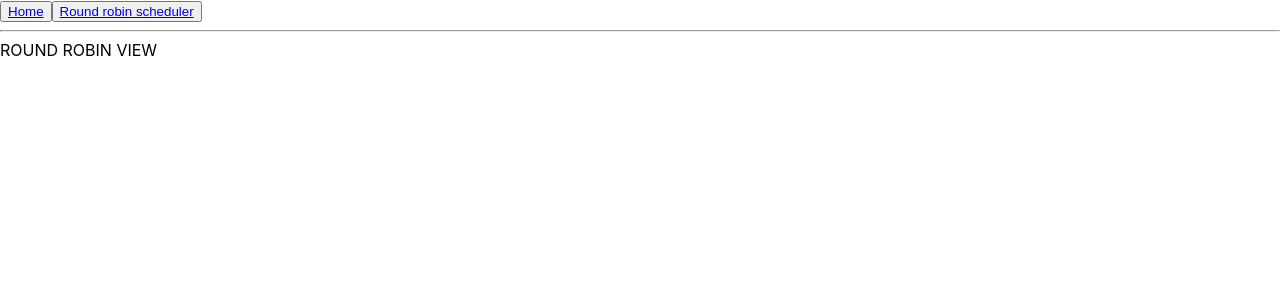
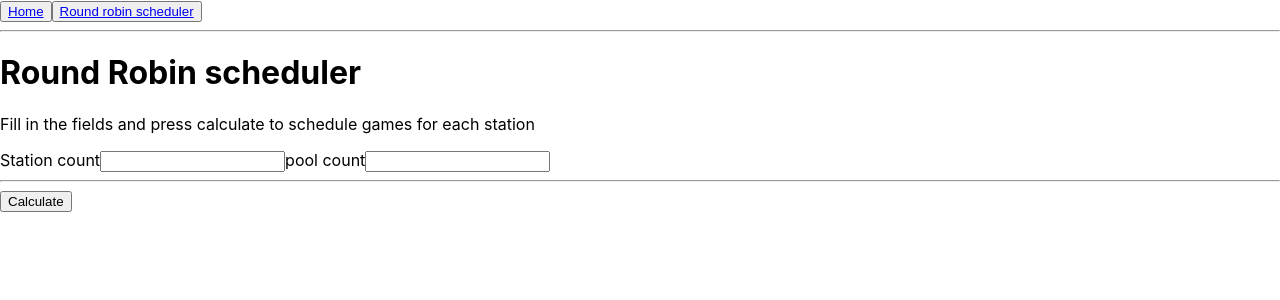
Before and after one commit to JoniHan/OfflineGameOrganizer, a React (Create React App) app: page /roundrobin in a window 1280 px wide. Shown: the top 300 px of the page. Built offline with nearby package versions, Linux system fonts and the light colour scheme.

Commit message:
Dynamic form generation, context, states

```diff
--- /dev/null
+++ b/src/components/pool-input-group.tsx
@@ -0,0 +1,36 @@
+import * as React from 'react';
+import styled from 'styled-components';
+import PoolContext from '../context/pool';
+import { TextArea } from './textarea';
+
+interface IPoolInputGroupPorps {
+    count: number;
+}
+
+export const PoolInputGroup: React.FC<IPoolInputGroupPorps> = (props) => {
+    const poolContext = React.useContext(PoolContext);
+    if (!props.count || props.count === 0) {
+        return (<></>);
+    } else {
+        const elementArray: JSX.Element[] = [];
+        for (let i = 0; i < props.count; i++) {
+            elementArray.push(
+                <>
+                    <TextArea
+                        key={i}
+                        onChange={
+                            (e) => {
+                                let pools = poolContext.pools;
+                                pools[i] = e.target.value;
+                                poolContext.setPools(pools);
+                            }
+                        }
+                        labelText={`Participants for pool ${i + 1}, separate with comma, and nothing else`} />
+                </>
+            );
+        }
+        return (<>{elementArray}</>);
+    }
+}
+
+export default PoolInputGroup;
--- /dev/null
+++ b/src/context/pool.tsx
@@ -0,0 +1,26 @@
+import * as React from 'react';
+
+interface IPoolContext {
+    pools: string[];
+    setPools: React.Dispatch<string[]>;
+}
+
+export const PoolContext = React.createContext<IPoolContext>({
+    pools: [],
+    setPools: (pools: string[]) => { /* noop */ }
+});
+
+export const PoolProvider: React.FC = ({children}) => {
+    const [pools, setPools] = React.useState(['']);
+
+    return (
+        <PoolContext.Provider value={{
+            pools,
+            setPools
+        }}>
+            {children}
+        </PoolContext.Provider>
+    );
+};
+
+export default PoolContext;
--- a/src/views/main-view.tsx
+++ b/src/views/main-view.tsx
@@ -6,6 +6,7 @@ import {
   Link
 } from "react-router-dom";
 import { Button } from '../components/button';
+import { PoolProvider } from '../context/pool';
 import HomeView from './home-view';
 import RoundRobinView from './round-robin-view';
 
@@ -25,7 +26,9 @@ export const MainView = () => {
             <HomeView />
           </Route>
           <Route path="/roundrobin">
-            <RoundRobinView />
+            <PoolProvider>
+              <RoundRobinView />
+            </PoolProvider>
           </Route>
         </Switch>
       </Router>
--- a/src/views/round-robin-view.tsx
+++ b/src/views/round-robin-view.tsx
@@ -1,13 +1,51 @@
 import React from 'react';
 import { Button } from '../components/button';
 import { Input } from '../components/input';
-import { TextArea } from '../components/textarea';
-
+import PoolInputGroup from '../components/pool-input-group';
+import PoolContext from '../context/pool';
 
 export const RoundRobinView = () => {
+    const [stationCount, setStationCount] = React.useState(0);
+    const [poolCount, setPoolCount] = React.useState(0);
+    const poolContext = React.useContext(PoolContext);
+
     return (
         <>
-            ROUND ROBIN VIEW
+            <h1>Round Robin scheduler</h1>
+            <p>Fill in the fields and press calculate to schedule games for each station</p>
+            <Input
+                onChange={
+                    (event) => {
+                        setStationCount(event.target.valueAsNumber);
+                        console.log(event.target.valueAsNumber);
+                    }
+                }
+                type={'number'}
+                labelText={'Station count'}
+            />
+            <Input
+                onChange={
+                    (event) => {
+                        const count = event.target.valueAsNumber;
+                        setPoolCount(event.target.valueAsNumber);
+                        const poolArray = [];
+                        for (let i = 0; i < count; i++) {
+                            poolArray.push('');
+                        }
+                        poolContext.setPools(poolArray);
+                    }
+                }
+                type={'number'}
+                labelText={'pool count'}
+            />
+            <hr />
+            <PoolInputGroup count={poolCount} />
+            <Button onClick={
+                () => {
+                    return;
+                }}>
+                {'Calculate'}
+            </Button>
         </>
     );
 }
```
